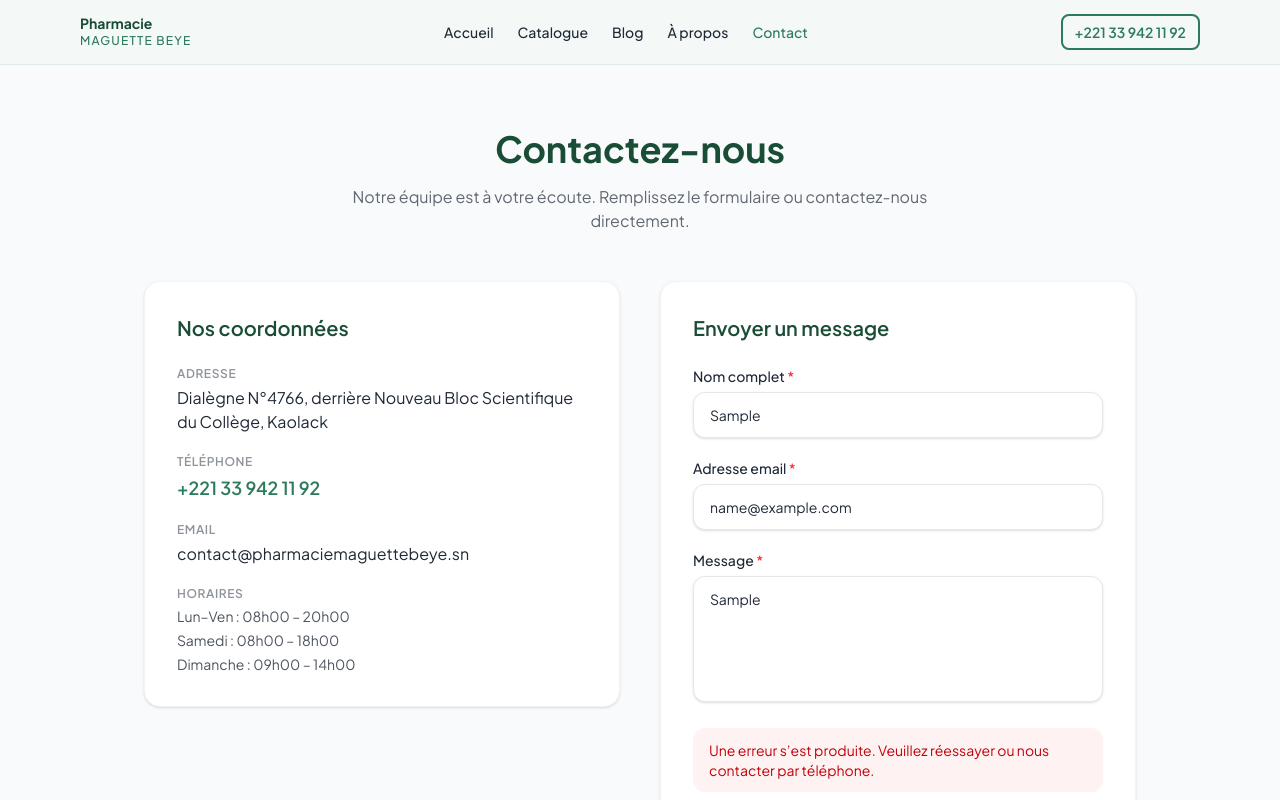
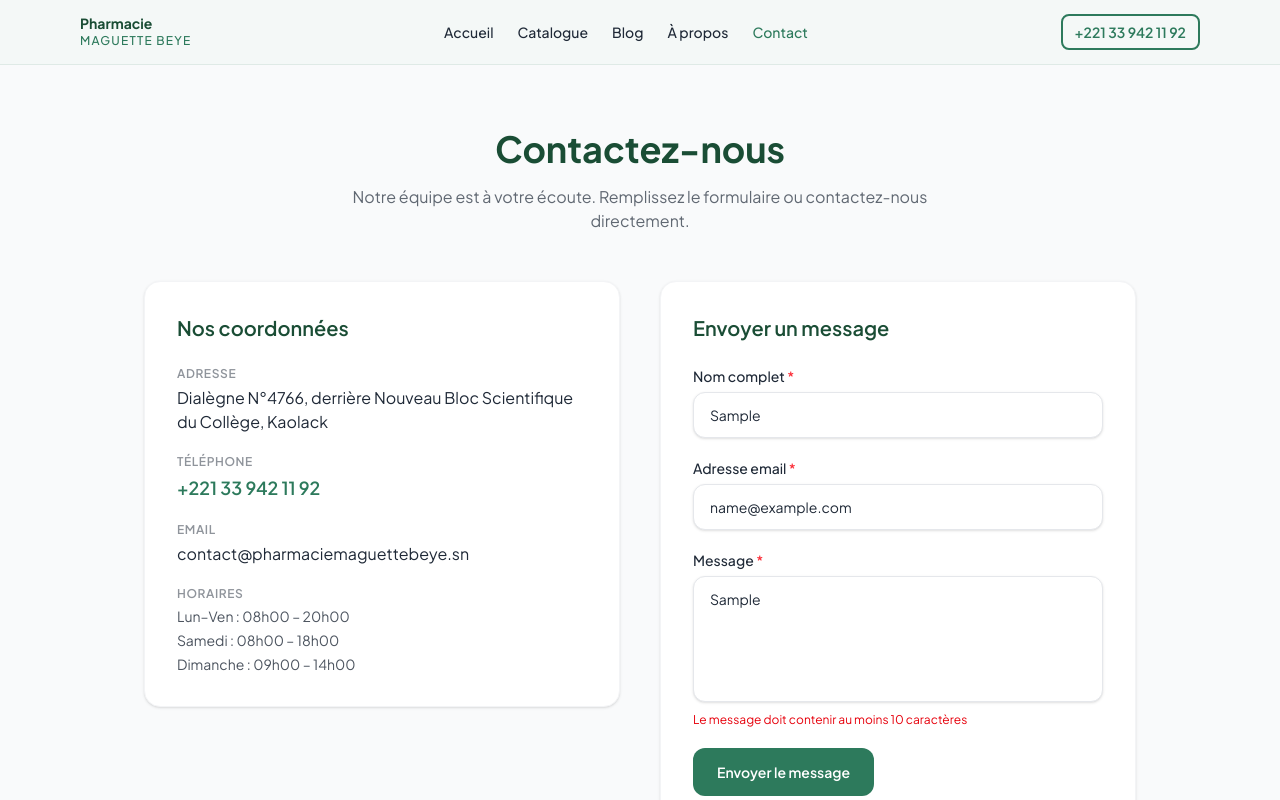
Before and after one commit to Abdoulaye-Segnane/pharmacie-maguette-beye, a Next.js app: page /contact in a window 1280 px wide. Both pictures are taken after typing "Sample", "name@example.com", "Sample" into the empty fields and a click on the button "Envoyer le message". Shown: the top 800 px of the page. Built offline with nearby package versions, Linux system fonts and the light colour scheme; no server answers.

Commit message:
fix: show per-field validation errors from API in ContactForm

```diff
--- a/components/sections/contact/ContactForm.tsx
+++ b/components/sections/contact/ContactForm.tsx
@@ -4,25 +4,40 @@ import { useState } from 'react'
 import { cn } from '@/lib/utils'
 
 type Status = 'idle' | 'loading' | 'success' | 'error'
+type FieldErrors = Partial<Record<'name' | 'email' | 'message', string>>
 
 export default function ContactForm() {
   const [name, setName] = useState('')
   const [email, setEmail] = useState('')
   const [message, setMessage] = useState('')
   const [status, setStatus] = useState<Status>('idle')
+  const [fieldErrors, setFieldErrors] = useState<FieldErrors>({})
 
   async function handleSubmit(e: React.FormEvent<HTMLFormElement>) {
     e.preventDefault()
     if (!name.trim() || !email.trim() || !message.trim()) return
 
     setStatus('loading')
+    setFieldErrors({})
     try {
       const res = await fetch('/api/contact', {
         method: 'POST',
         headers: { 'Content-Type': 'application/json' },
         body: JSON.stringify({ name, email, message }),
       })
-      if (!res.ok) throw new Error('Erreur serveur')
+      if (!res.ok) {
+        const data: { error: string; details?: Record<string, string[]> } =
+          await res.json()
+        const errs: FieldErrors = {}
+        if (data.details) {
+          for (const key of ['name', 'email', 'message'] as const) {
+            if (data.details[key]?.[0]) errs[key] = data.details[key][0]
+          }
+        }
+        setFieldErrors(errs)
+        setStatus('error')
+        return
+      }
       setStatus('success')
       setName('')
       setEmail('')
@@ -52,6 +67,9 @@ export default function ContactForm() {
           placeholder="Aminata Diallo"
           className={inputClass}
         />
+        {fieldErrors.name && (
+          <p role="alert" className="mt-1 text-xs text-red-600">{fieldErrors.name}</p>
+        )}
       </div>
 
       <div>
@@ -69,6 +87,9 @@ export default function ContactForm() {
           placeholder="aminata@exemple.sn"
           className={inputClass}
         />
+        {fieldErrors.email && (
+          <p role="alert" className="mt-1 text-xs text-red-600">{fieldErrors.email}</p>
+        )}
       </div>
 
       <div>
@@ -85,6 +106,9 @@ export default function ContactForm() {
           placeholder="Votre question ou message..."
           className={cn(inputClass, 'resize-none')}
         />
+        {fieldErrors.message && (
+          <p role="alert" className="mt-1 text-xs text-red-600">{fieldErrors.message}</p>
+        )}
       </div>
 
       {status === 'success' && (
@@ -93,7 +117,7 @@ export default function ContactForm() {
         </div>
       )}
 
-      {status === 'error' && (
+      {status === 'error' && Object.keys(fieldErrors).length === 0 && (
         <div role="alert" className="rounded-xl bg-red-50 px-4 py-3 text-sm text-red-700">
           Une erreur s&rsquo;est produite. Veuillez réessayer ou nous contacter par téléphone.
         </div>
```
